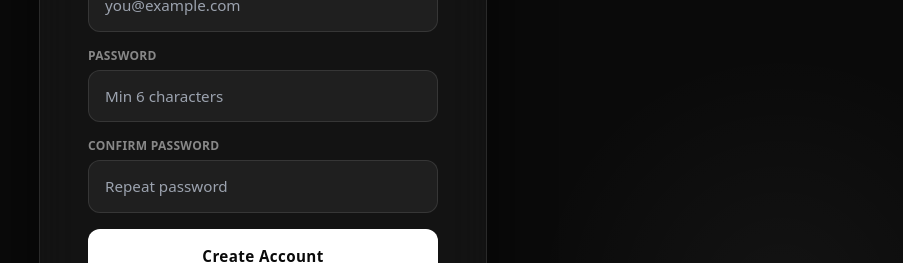
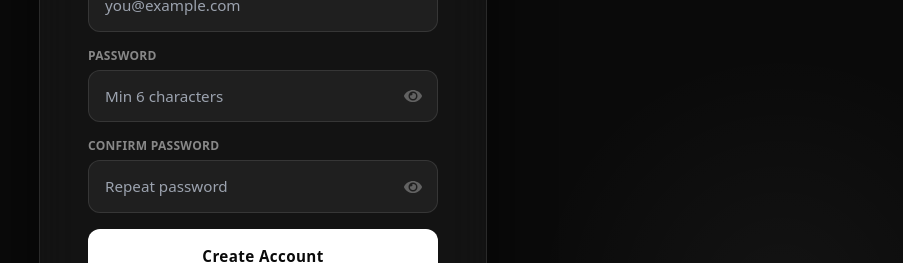
Before and after one commit to NAVEENKumar207/Skillsync-ai, a React (Create React App) app in the folder client/: page /signup in a window 1280 px wide. Shown: the part 395-658 px from the top of the page, without its empty margins (377-1280 px from the left). Built offline with nearby package versions, Linux system fonts and the light colour scheme; no server answers.

Commit message:
feat: add show password toggle and dashboard reset process button

```diff
--- a/client/src/pages/Dashboard.js
+++ b/client/src/pages/Dashboard.js
@@ -3,7 +3,7 @@ import { motion } from "framer-motion";
 import { Link, useNavigate } from "react-router-dom";
 import {
     FaUpload, FaBuilding, FaChartLine, FaRoute, FaSignOutAlt,
-    FaStar,
+    FaStar, FaSync
 } from "react-icons/fa";
 import { ThemeToggle } from "../components/ThemeToggle";
 import { ThemeContext } from "../context/ThemeContext";
@@ -20,6 +20,17 @@ function Dashboard() {
     const handleLogout = () => {
         clearSession();
         navigate("/");
+    };
+
+    const handleReset = () => {
+        if (window.confirm("Are you sure you want to reset the entire process? This will clear your current resume and analysis data.")) {
+            localStorage.removeItem("resumeText");
+            localStorage.removeItem("selectedCompany");
+            localStorage.removeItem("selectedRole");
+            localStorage.removeItem("aiRoadmap");
+            window.location.reload(); // Refresh to update UI state or navigate
+            navigate("/upload");
+        }
     };
 
     const bg = isDark ? "#0a0a0a" : "#f5f7fa";
@@ -86,6 +97,14 @@ function Dashboard() {
                             <h2 className="text-xl font-black" style={{ color: textPrimary }}>{user?.name || "User"}</h2>
                         </div>
                     </div>
+                    <div className="flex items-center gap-3">
+                        <button
+                            onClick={handleReset}
+                            className="flex items-center gap-2 px-5 py-2.5 rounded-xl font-semibold text-sm transition-all"
+                            style={{ background: isDark ? "rgba(255,255,255,0.06)" : "rgba(33,150,243,0.1)", border: `1px solid ${isDark ? "rgba(255,255,255,0.12)" : "rgba(33,150,243,0.2)"}`, color: isDark ? "#ffffff" : "#2196F3" }}
+                        >
+                            <FaSync /> Reset Process
+                        </button>
                         <button
                             onClick={handleLogout}
                             className="flex items-center gap-2 px-5 py-2.5 rounded-xl font-semibold text-sm transition-all"
@@ -93,6 +112,7 @@ function Dashboard() {
                         >
                             <FaSignOutAlt /> Sign Out
                         </button>
+                    </div>
                 </motion.div>
 
                 {/* Hero */}
--- a/client/src/pages/Login.js
+++ b/client/src/pages/Login.js
@@ -1,6 +1,7 @@
 import { useState, useContext } from "react";
 import { Link, useNavigate } from "react-router-dom";
 import { motion, AnimatePresence } from "framer-motion";
+import { FaEye, FaEyeSlash } from "react-icons/fa";
 import { ThemeToggle } from "../components/ThemeToggle";
 import { ThemeContext } from "../context/ThemeContext";
 import { loginUser, saveSession } from "../utils/api";
@@ -8,6 +9,7 @@ import { loginUser, saveSession } from "../utils/api";
 function Login() {
   const [email, setEmail] = useState("");
   const [password, setPassword] = useState("");
+  const [showPassword, setShowPassword] = useState(false);
   const [loading, setLoading] = useState(false);
   const [success, setSuccess] = useState(false);
   const [error, setError] = useState("");
@@ -158,15 +160,16 @@ function Login() {
                 Forgot password?
               </Link>
             </div>
+            <div className="relative">
               <input
-              type="password"
+                type={showPassword ? "text" : "password"}
                 placeholder="••••••••"
                 value={password}
                 onChange={(e) => setPassword(e.target.value)}
                 required
                 autoComplete="current-password"
                 style={{
-                width: "100%", padding: "14px 16px", borderRadius: "12px",
+                  width: "100%", padding: "14px 16px", paddingRight: "48px", borderRadius: "12px",
                   background: isDark ? "rgba(255,255,255,0.05)" : "rgba(0,0,0,0.03)",
                   border: isDark ? "1px solid rgba(255,255,255,0.1)" : "1px solid rgba(0,0,0,0.1)",
                   color: text, fontSize: "0.95rem", outline: "none"
@@ -174,6 +177,15 @@ function Login() {
                 onFocus={e => e.target.style.borderColor = isDark ? "rgba(255,255,255,0.3)" : "#2196F3"}
                 onBlur={e => e.target.style.borderColor = isDark ? "rgba(255,255,255,0.1)" : "rgba(0,0,0,0.1)"}
               />
+              <button
+                type="button"
+                onClick={() => setShowPassword(!showPassword)}
+                className="absolute right-4 top-1/2 -translate-y-1/2 text-lg focus:outline-none transition-colors"
+                style={{ color: isDark ? "rgba(255,255,255,0.3)" : "rgba(0,0,0,0.3)" }}
+              >
+                {showPassword ? <FaEyeSlash /> : <FaEye />}
+              </button>
+            </div>
           </motion.div>
 
           {/* Submit */}
--- a/client/src/pages/Signup.js
+++ b/client/src/pages/Signup.js
@@ -1,6 +1,7 @@
 import { useState, useContext } from "react";
 import { Link, useNavigate } from "react-router-dom";
 import { motion, AnimatePresence } from "framer-motion";
+import { FaEye, FaEyeSlash } from "react-icons/fa";
 import { ThemeToggle } from "../components/ThemeToggle";
 import { ThemeContext } from "../context/ThemeContext";
 import { registerUser, saveSession } from "../utils/api";
@@ -21,6 +22,8 @@ function Signup() {
   const [email, setEmail] = useState("");
   const [pwd, setPwd] = useState("");
   const [confirm, setConfirm] = useState("");
+  const [showPassword, setShowPassword] = useState(false);
+  const [showConfirm, setShowConfirm] = useState(false);
   const [loading, setLoading] = useState(false);
   const [error, setError] = useState("");
   const { isDark } = useContext(ThemeContext);
@@ -50,7 +53,7 @@ function Signup() {
   const sub = isDark ? "#888" : "#666";
 
   const inputStyle = {
-    width: "100%", padding: "14px 16px", borderRadius: "12px",
+    width: "100%", padding: "14px 16px", paddingRight: "48px", borderRadius: "12px",
     background: isDark ? "rgba(255,255,255,0.05)" : "rgba(0,0,0,0.03)",
     border: isDark ? "1px solid rgba(255,255,255,0.1)" : "1px solid rgba(0,0,0,0.1)",
     color: text, fontSize: "0.95rem", outline: "none"
@@ -133,8 +136,16 @@ function Signup() {
           {/* Password */}
           <motion.div initial={{ x: -16, opacity: 0 }} animate={{ x: 0, opacity: 1 }} transition={{ delay: 0.35 }}>
             <label className="block text-xs font-bold mb-1.5 tracking-wide uppercase" style={{ color: sub }}>Password</label>
-            <input type="password" placeholder="Min 6 characters" value={pwd} onChange={e => setPwd(e.target.value)}
-              required autoComplete="new-password" style={inputStyle} onFocus={onFocus} onBlur={onBlur} />
+            <div className="relative">
+              <input type={showPassword ? "text" : "password"} placeholder="Min 6 characters" value={pwd} onChange={e => setPwd(e.target.value)}
+                required autoComplete="new-password" style={inputStyle} onFocus={onFocus} onBlur={onBlur} />
+              <button type="button" onClick={() => setShowPassword(!showPassword)}
+                className="absolute right-4 top-1/2 -translate-y-1/2 text-lg focus:outline-none transition-colors"
+                style={{ color: isDark ? "rgba(255,255,255,0.3)" : "rgba(0,0,0,0.3)" }}
+              >
+                {showPassword ? <FaEyeSlash /> : <FaEye />}
+              </button>
+            </div>
             {pwd && (
               <div className="mt-2">
                 <div className="flex justify-between text-xs mb-1" style={{ color: sub }}>
@@ -156,10 +167,18 @@ function Signup() {
           {/* Confirm Password */}
           <motion.div initial={{ x: -16, opacity: 0 }} animate={{ x: 0, opacity: 1 }} transition={{ delay: 0.4 }}>
             <label className="block text-xs font-bold mb-1.5 tracking-wide uppercase" style={{ color: sub }}>Confirm Password</label>
-            <input type="password" placeholder="Repeat password" value={confirm} onChange={e => setConfirm(e.target.value)}
-              required autoComplete="new-password"
-              style={{ ...inputStyle, borderColor: pwdMismatch ? "#ef4444" : pwdMatch ? "#22c55e" : (isDark ? "rgba(255,255,255,0.1)" : "rgba(0,0,0,0.1)") }}
-              onFocus={onFocus} onBlur={onBlur} />
+            <div className="relative">
+              <input type={showConfirm ? "text" : "password"} placeholder="Repeat password" value={confirm} onChange={e => setConfirm(e.target.value)}
+                required autoComplete="new-password"
+                style={{ ...inputStyle, borderColor: pwdMismatch ? "#ef4444" : pwdMatch ? "#22c55e" : (isDark ? "rgba(255,255,255,0.1)" : "rgba(0,0,0,0.1)") }}
+                onFocus={onFocus} onBlur={onBlur} />
+              <button type="button" onClick={() => setShowConfirm(!showConfirm)}
+                className="absolute right-4 top-1/2 -translate-y-1/2 text-lg focus:outline-none transition-colors"
+                style={{ color: isDark ? "rgba(255,255,255,0.3)" : "rgba(0,0,0,0.3)" }}
+              >
+                {showConfirm ? <FaEyeSlash /> : <FaEye />}
+              </button>
+            </div>
             {confirm && (
               <p className="text-xs mt-1.5 font-semibold" style={{ color: pwdMatch ? "#22c55e" : "#ef4444" }}>
                 {pwdMatch ? "✓ Passwords match" : "✗ Passwords don't match"}
```
Lines whose indentation alone changed are shown as unchanged.
